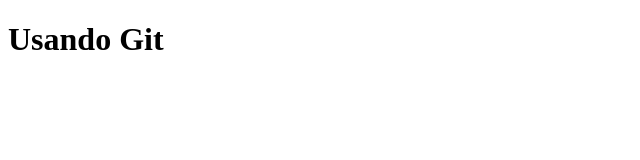
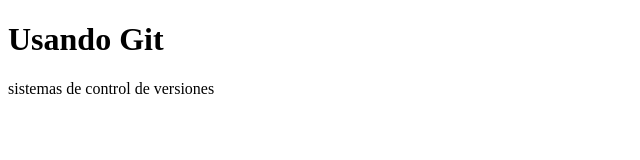
Before and after one commit to alexanderX99/practica_git, a plain HTML site: page index.html in a window 1280 px wide. Shown: the whole page, without its empty margins (0-640 px from the left). Drawn offline with Linux system fonts and the light colour scheme.

Commit message:
agregue un parrafo en desarrollo

```diff
--- a/index.html
+++ b/index.html
@@ -8,5 +8,6 @@
 </head>
 <body>
     <h1>Usando Git</h1>
+    <p>sistemas de control de versiones</p>
 </body>
 </html>
```
